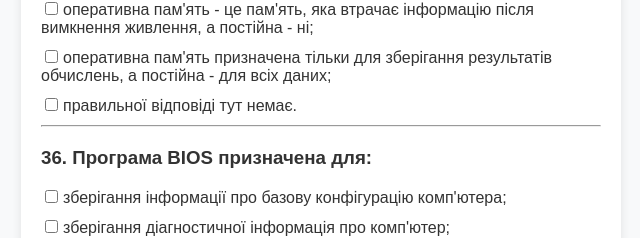
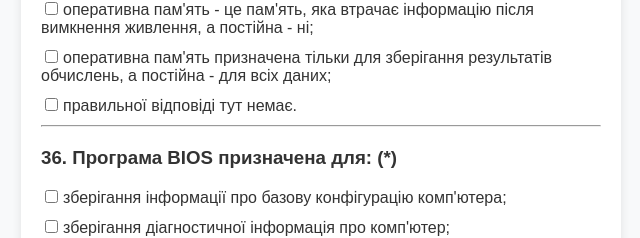
Before and after one commit to melnik-o/quiz, a React (Vite) app: page /quiz/edki in a window 1280 px wide. Shown: the part 8631-8869 px from the top of the page, without its empty margins (319-959 px from the left). Built offline with nearby package versions, Linux system fonts and the light colour scheme.

Commit message:
add correctAnswers length

```diff
--- a/src/components/quiz/Quiz.jsx
+++ b/src/components/quiz/Quiz.jsx
@@ -82,7 +82,7 @@ export const Quiz = ({questions, title}) => {
             <form className="quiz-form" onSubmit={handleSubmit}>
                 {questions.map((question) => (
                     <div key={question.id} className="question">
-                        <h3>{question.id}. {question.question}</h3>
+                        <h3>{question.id}. {question.question} {question.correctAnswers.length > 1 && '(*)'}</h3>
                         {question.options.map((option) => (
                             <div
                                 key={option}
```
